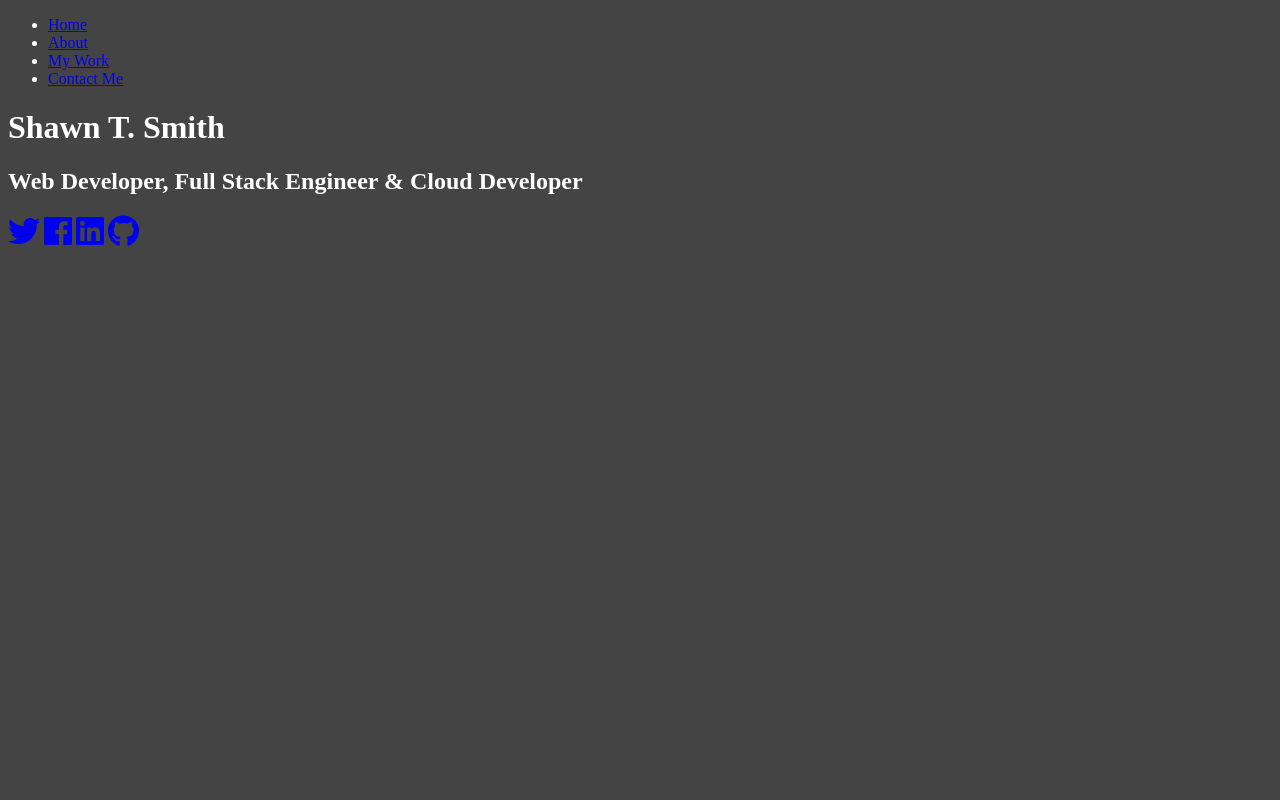
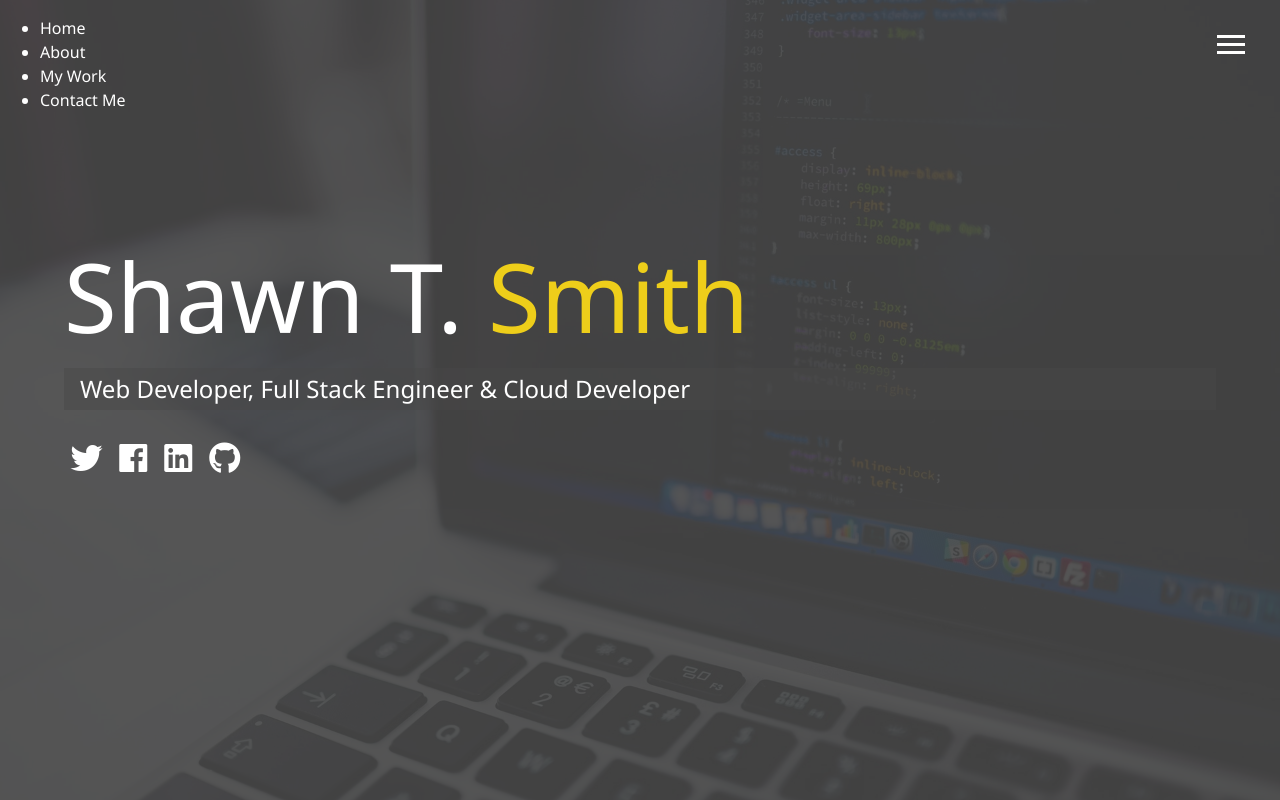
Before and after one commit to ssmith777/portfolio, a website: page dist/index.html in a window 1280 px wide. Drawn offline with nearby package versions, Linux system fonts and the light colour scheme; files that its build step writes are made by us from their sources.

Commit message:
changed package.json config

```diff
--- /dev/null
+++ b/scss/_config.scss
@@ -0,0 +1,28 @@
+$primary-color: #444;
+$secondary-color: #eece1a;
+$show-home-image: true;
+$home-image: url(../img/background.jpg);
+$background-opacity: 0.9;
+
+@mixin easeout {
+  transition: all 0.5s ease-out;
+}
+@mixin background {
+  @if $show-home-image {
+    &#bg-img {
+      background: $home-image;
+      background-attachment: fixed;
+      background-size: cover;
+      &:after {
+        content: '';
+        position: absolute;
+        top: 0;
+        right: 0;
+        width: 100%;
+        height: 100%;
+        z-index: -1;
+        background: rgba($primary-color, $background-opacity);
+      }
+    }
+  }
+}
--- /dev/null
+++ b/scss/_menu.scss
@@ -0,0 +1,37 @@
+// Menu Button
+.menu-btn {
+  position: absolute;
+  z-index: 3;
+  right: 35px;
+  top: 35px;
+  cursor: pointer;
+  @include easeout;
+
+  .btn-line {
+    width: 28px;
+    height: 3px;
+    margin: 0 0 5px 0;
+    background: #fff;
+    @include easeout;
+  }
+
+  // rotate into X with Menu Lines
+  &.close {
+    transform: rotate(180deg);
+
+    .btn-line {
+      // line one - Rotate
+      &:nth-child(1) {
+        transform: rotate(45deg) translate(5px, 5px);
+      }
+      // line two - hide
+      &:nth-child(2) {
+        opacity: 0;
+      }
+      // line three - rotate
+      &:nth-child(3) {
+        transform: rotate(-45deg) translate(7px, -6px);
+      }
+    }
+  }
+}
--- a/scss/main.scss
+++ b/scss/main.scss
@@ -1,5 +1,66 @@
-$primary-color: #444;
+@import 'config';
+@import 'menu';
+* {
+  box-sizing: border-box;
+}
 body {
+  @include background;
   background: $primary-color;
   color: #fff;
+  height: 100%;
+  margin: 0;
+  font-family: 'Segoe UI', Tahoma, Geneva, Verdana, sans-serif;
+  line-height: 1.5;
 }
+// Headings
+h1,
+h2,
+h3 {
+  margin: 0;
+  font-weight: 400;
+  &.lg-heading {
+    font-size: 6rem;
+  }
+  &.sm-heading {
+    margin-bottom: 2rem;
+    padding: 0.2rem 1rem;
+    background: rgba(lighten($primary-color, 2), 0.5);
+  }
+}
+// all links
+a {
+  color: #fff;
+  text-decoration: none;
+}
+
+header {
+  position: fixed;
+  z-index: 2;
+  width: 100%;
+}
+
+.text-secondary {
+  color: $secondary-color;
+}
+main {
+  padding: 4rem;
+  height: 100%;
+
+  .icons {
+    margin-top: 1rem;
+
+    a {
+      padding: 0.4rem;
+      &:hover {
+        color: $secondary-color;
+        @include easeout();
+      }
+    }
+  }
+  &#home {
+    overflow: hidden;
+    h1 {
+      margin-top: 20vh;
+    }
+  }
+}
```
Also changed, not shown: package.json (+8 -2 lines), 2 other files.
